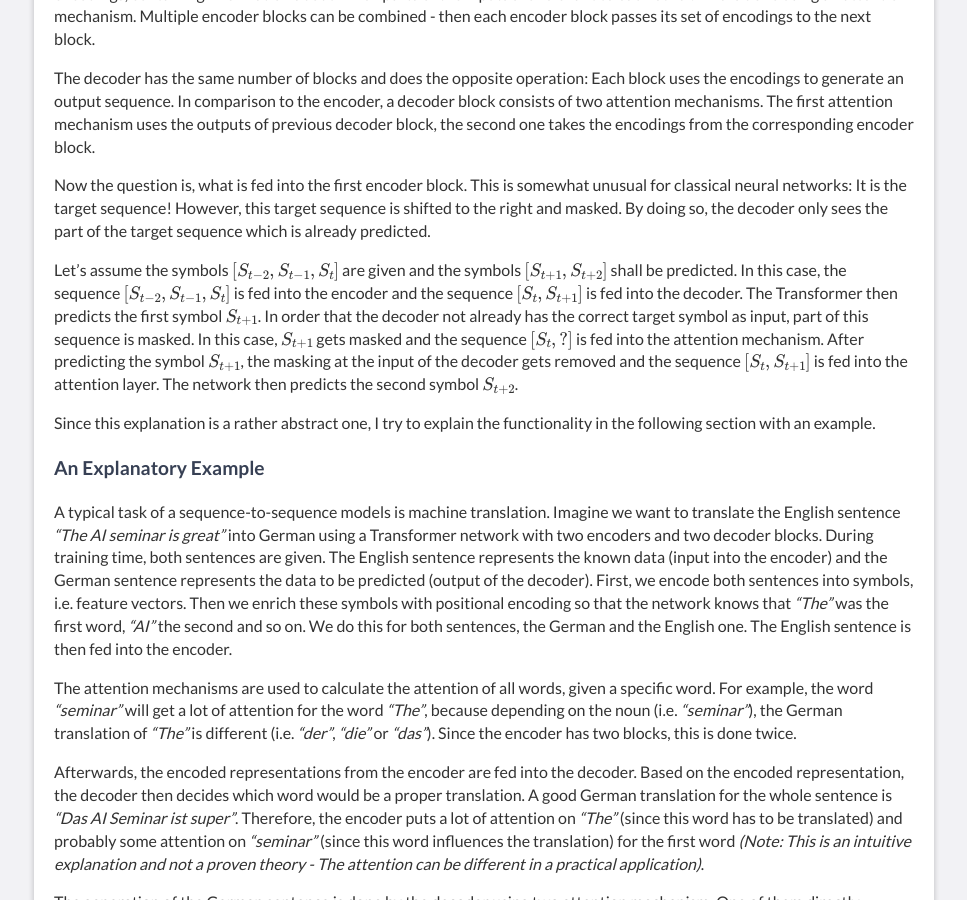
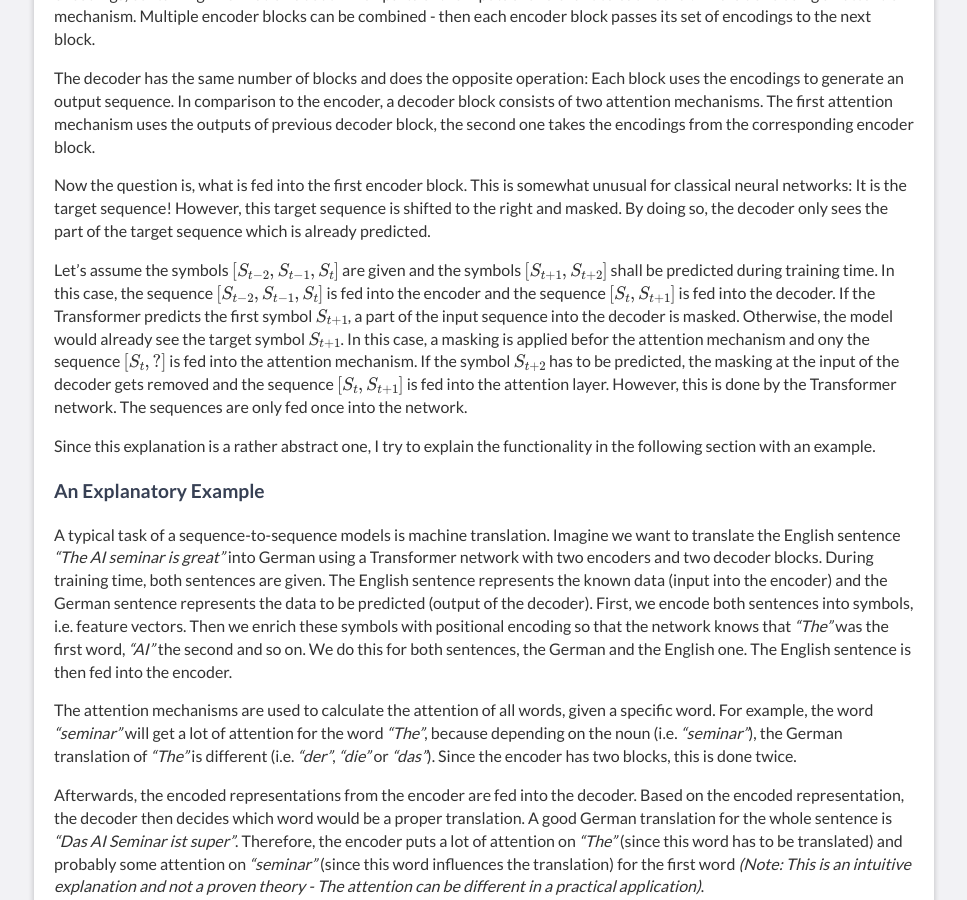
Before and after one commit to sagerpascal/sagerpascal.github.io, a Jekyll site: the page built from _posts/2021-04-13-EVA-Part3.md, in a window 1280 px wide and 900 px high, scrolled down 1990 px. Shown: the whole window, without its empty margins (156-1123 px from the left). Built offline with Jekyll 4.4.1, drawn with Linux system fonts in a browser that asks for light colours; comment, search, counter and statistics services are not loaded.

Commit message:
Update Blogpost

```diff
--- a/_posts/2021-04-13-EVA-Part3.md
+++ b/_posts/2021-04-13-EVA-Part3.md
@@ -53,11 +53,12 @@ the second one takes the encodings from the corresponding encoder block.
 Now the question is, what is fed into the first encoder block. This is somewhat unusual for classical neural networks: It is the target sequence!
 However, this target sequence is shifted to the right and masked. By doing so, the decoder only sees the part of the target sequence which is already predicted.
 
-Let's assume the symbols $$[S_{t-2}, S_{t-1}, S_{t} ]$$ are given and the symbols $$[S_{t+1}, S_{t+2}]$$ shall be predicted. In this case, the sequence $$[S_{t-2}, S_{t-1}, S_{t}]$$
-is fed into the encoder and the sequence $$[S_{t}, S_{t+1}]$$ is fed into the decoder. The Transformer then predicts the first symbol $$S_{t+1}$$. In order that the decoder not already
-has the correct target symbol as input, part of this sequence is masked. In this case, $$S_{t+1}$$ gets masked and the sequence $$[S_{t}, ?]$$ is fed into the attention mechanism.
-After predicting the symbol $$S_{t+1}$$, the masking at the input of the decoder gets removed and the sequence $$[S_{t}, S_{t+1}]$$ is fed into the attention layer. The network
-then predicts the second symbol $$S_{t+2}$$.
+
+Let's assume the symbols $$[S_{t-2}, S_{t-1}, S_{t} ]$$ are given and the symbols $$[S_{t+1}, S_{t+2}]$$ shall be predicted during training time. In this case, the sequence $$[S_{t-2}, S_{t-1}, S_{t}]$$
+is fed into the encoder and the sequence $$[S_{t}, S_{t+1}]$$ is fed into the decoder. If the Transformer predicts the first symbol $$S_{t+1}$$, a part of the input sequence into the decoder is masked. Otherwise,
+the model would already see the target symbol $$S_{t+1}$$. In this case, a masking is applied befor the attention mechanism and ony the sequence $$[S_{t}, ?]$$ is fed into the attention mechanism.
+If the symbol $$S_{t+2}$$ has to be predicted, the masking at the input of the decoder gets removed and the sequence $$[S_{t}, S_{t+1}]$$ is fed into the attention layer.
+However, this is done by the Transformer network. The sequences are only fed once into the network.
 
 Since this explanation is a rather abstract one, I try to explain the functionality in the following section with an example.
 
```
